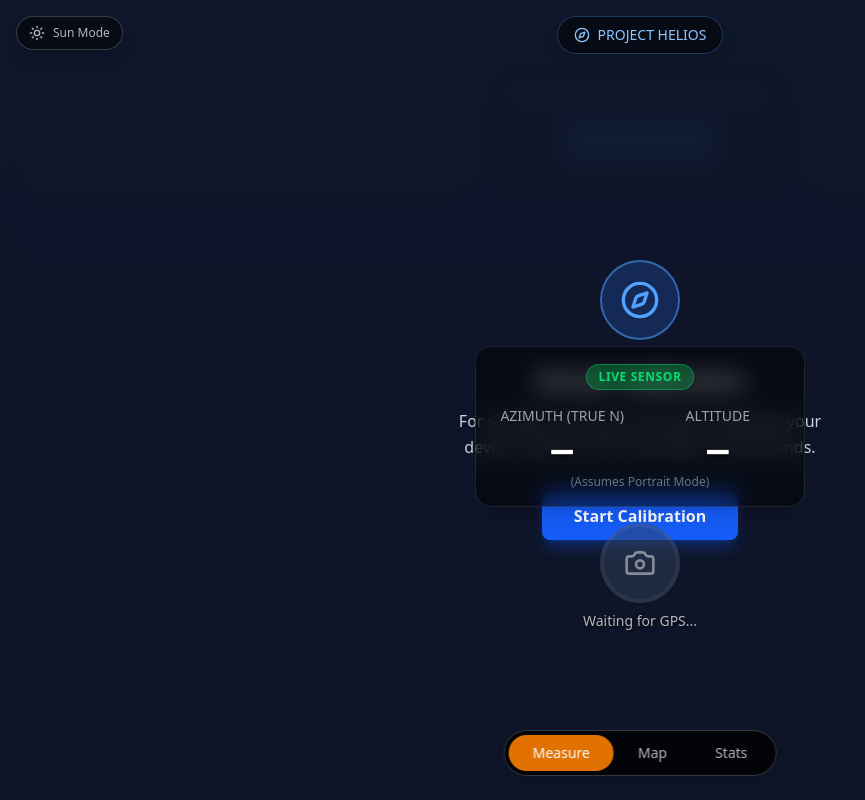
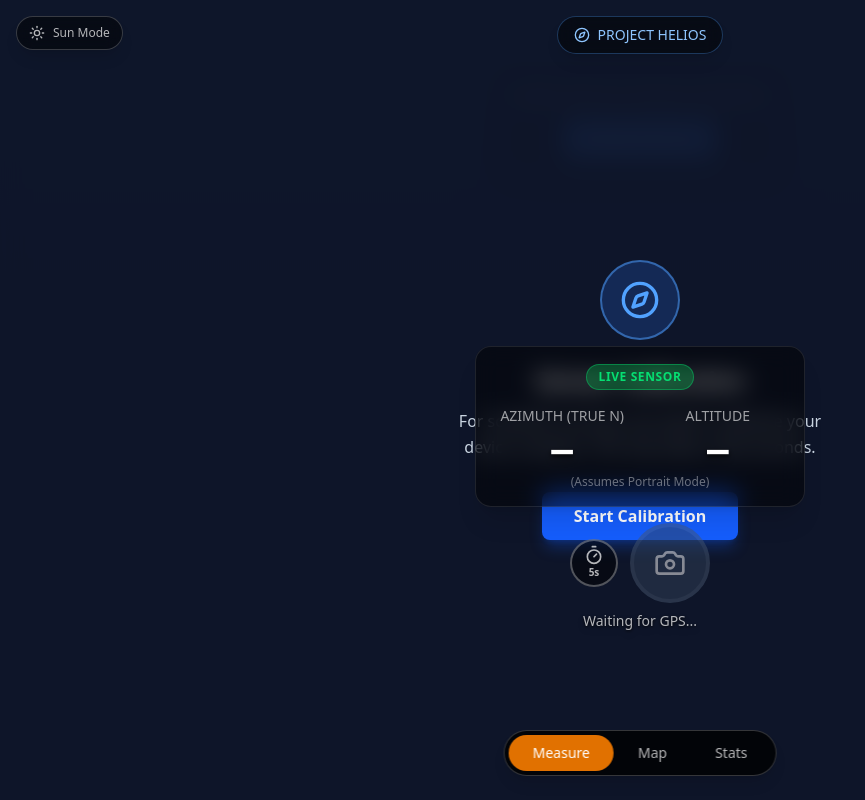
Before and after one commit to time4love/project-helios-client, a React (Vite) app: page / in a window 1280 px wide. Shown: the whole page, without its empty margins (0-865 px from the left). Built offline with nearby package versions, Linux system fonts and the light colour scheme; no server answers.

Commit message:
add capture timer

```diff
--- a/src/features/astronomy/components/SolarTracker.tsx
+++ b/src/features/astronomy/components/SolarTracker.tsx
@@ -1,5 +1,5 @@
-import { useState, useMemo, useEffect, useCallback } from 'react'
-import { Camera, MapPin, Compass, AlertCircle, X, Sun, Glasses } from 'lucide-react'
+import { useState, useMemo, useEffect, useCallback, useRef } from 'react'
+import { Camera, MapPin, Compass, AlertCircle, X, Sun, Glasses, Timer } from 'lucide-react'
 import { useDeviceOrientation } from '@/hooks/useDeviceOrientation'
 import { useGeoLocation } from '@/hooks/useGeoLocation'
 import { fetchSunPosition, saveMeasurement, RateLimitError, type SunPosition } from '@/services/api'
@@ -37,6 +37,43 @@ export function SolarTracker() {
 
   // Sun mode for glare reduction (visual overlay only)
   const [isSunModeActive, setIsSunModeActive] = useState(false)
+
+  // Self-timer for shake-free capture
+  const [isTimerEnabled, setIsTimerEnabled] = useState(false)
+  const [countdown, setCountdown] = useState<number | null>(null)
+
+  // Audio context for countdown beeps (initialized on first user interaction)
+  const audioContextRef = useRef<AudioContext | null>(null)
+
+  // Initialize AudioContext on first user interaction (browser policy)
+  const initAudioContext = useCallback(() => {
+    if (!audioContextRef.current) {
+      audioContextRef.current = new (window.AudioContext || (window as unknown as { webkitAudioContext: typeof AudioContext }).webkitAudioContext)()
+    }
+    return audioContextRef.current
+  }, [])
+
+  // Play a beep sound using Web Audio API
+  const playBeep = useCallback((frequency: number, duration: number) => {
+    const ctx = audioContextRef.current
+    if (!ctx) return
+
+    const oscillator = ctx.createOscillator()
+    const gainNode = ctx.createGain()
+
+    oscillator.connect(gainNode)
+    gainNode.connect(ctx.destination)
+
+    oscillator.frequency.value = frequency
+    oscillator.type = 'sine'
+
+    // Fade out to avoid click
+    gainNode.gain.setValueAtTime(0.3, ctx.currentTime)
+    gainNode.gain.exponentialRampToValueAtTime(0.01, ctx.currentTime + duration / 1000)
+
+    oscillator.start(ctx.currentTime)
+    oscillator.stop(ctx.currentTime + duration / 1000)
+  }, [])
 
   // Normalize raw sensor data to astronomical coordinates
   const normalizedSensor = useMemo(() => {
@@ -197,6 +234,51 @@ export function SolarTracker() {
 
   const dismissError = () => setError(null)
 
+  // Handle capture button click - either immediate or start countdown
+  const handleCaptureClick = () => {
+    // Initialize audio on user gesture (browser policy)
+    initAudioContext()
+
+    if (countdown !== null) {
+      // Cancel ongoing countdown
+      setCountdown(null)
+      return
+    }
+
+    if (isTimerEnabled) {
+      // Start 5-second countdown
+      setCountdown(5)
+    } else {
+      // Immediate capture
+      handleMeasure()
+    }
+  }
+
+  // Countdown timer effect with audio cues
+  useEffect(() => {
+    if (countdown === null) return
+
+    // Play audio cues
+    if (countdown <= 3 && countdown > 0) {
+      // High-pitched beep for 3, 2, 1
+      playBeep(880, 100)
+    } else if (countdown === 0) {
+      // Lower, longer "shutter" sound for capture
+      playBeep(440, 300)
+      // Timer finished - take the shot
+      handleMeasure()
+      setCountdown(null)
+      return
+    }
+
+    // Decrement every second
+    const timer = setTimeout(() => {
+      setCountdown((prev) => (prev !== null ? prev - 1 : null))
+    }, 1000)
+
+    return () => clearTimeout(timer)
+  }, [countdown, playBeep])
+
   // Hidden dev feature: tap header 5 times within 2 seconds to reset calibration
   const handleHeaderTap = () => {
     const now = Date.now()
@@ -237,6 +319,30 @@ export function SolarTracker() {
             <span className="text-amber-200 text-sm font-medium">Place sunglasses over camera lens</span>
           </div>
         </div>
+      )}
+
+      {/* Countdown UI - top center number + border flash (doesn't block view) */}
+      {countdown !== null && (
+        <>
+          {/* Flashing red border around screen */}
+          <div
+            className="fixed inset-0 z-[55] pointer-events-none border-4 border-red-500 animate-pulse"
+            style={{
+              boxShadow: 'inset 0 0 30px rgba(239, 68, 68, 0.4)',
+            }}
+          />
+          {/* Countdown number at top center */}
+          <div className="fixed top-20 left-1/2 -translate-x-1/2 z-[60] pointer-events-none">
+            <span
+              className="text-5xl font-bold text-red-500 drop-shadow-lg animate-pulse"
+              style={{
+                textShadow: '0 0 20px rgba(239, 68, 68, 0.6), 0 2px 10px rgba(0,0,0,0.8)',
+              }}
+            >
+              {countdown}
+            </span>
+          </div>
+        </>
       )}
 
       {/* Sun Mode Toggle Button - top left corner */}
@@ -388,16 +494,38 @@ export function SolarTracker() {
         {/* Guidance HUD */}
         {guidance && <GuidanceHUD guidance={guidance} isNightMode={!!isNightMode} isSunMode={isSunModeActive} />}
 
-        {/* Capture Button - Always enabled when sensors ready, with inviting pulse */}
-        {/* When sun mode is active, use high-contrast cyan color for visibility */}
+        {/* Capture Controls - Timer toggle + Capture button */}
+        <div className="flex items-center gap-3">
+          {/* Timer Toggle Button */}
           <button
-          onClick={handleMeasure}
+            onClick={() => setIsTimerEnabled((prev) => !prev)}
+            disabled={countdown !== null}
+            className={`
+              w-12 h-12 rounded-full border-2 flex flex-col items-center justify-center
+              transition-all duration-200 cursor-pointer
+              ${isTimerEnabled
+                ? 'bg-blue-600 border-blue-400 text-white shadow-lg shadow-blue-500/40'
+                : 'bg-black/50 border-white/30 text-white/70 hover:border-white/50'
+              }
+              ${countdown !== null ? 'opacity-50 cursor-not-allowed' : ''}
+            `}
+            title={isTimerEnabled ? 'Timer enabled (5s)' : 'Enable 5s timer'}
+          >
+            <Timer className="w-5 h-5" />
+            <span className="text-[10px] font-bold">5s</span>
+          </button>
+
+          {/* Main Capture Button */}
+          <button
+            onClick={handleCaptureClick}
             disabled={!canCapture || isCapturing}
             className={`
               w-20 h-20 rounded-full border-4 flex items-center justify-center
               transition-all duration-200 cursor-pointer
               ${
-              canCapture && !isCapturing
+                countdown !== null
+                  ? 'bg-red-500 border-red-300 hover:bg-red-400 shadow-lg shadow-red-500/50'
+                  : canCapture && !isCapturing
                     ? isSunModeActive
                       ? 'bg-cyan-500 border-cyan-300 hover:bg-cyan-400 hover:scale-105 active:scale-95 shadow-lg shadow-cyan-500/50 animate-pulse'
                       : guidance?.fullyLocked
@@ -409,12 +537,18 @@ export function SolarTracker() {
           >
             {isCapturing ? (
               <div className="w-6 h-6 border-2 border-white border-t-transparent rounded-full animate-spin" />
+            ) : countdown !== null ? (
+              <X className="w-8 h-8 text-white" />
             ) : (
               <Camera className={`w-8 h-8 ${isSunModeActive ? 'text-black' : 'text-white'}`} />
             )}
           </button>
+        </div>
+
         <p className="text-white/70 text-sm mt-2 drop-shadow-md" style={{ textShadow: '0 1px 3px rgba(0,0,0,0.9)' }}>
-          {!coordinates
+          {countdown !== null
+            ? 'Tap to cancel'
+            : !coordinates
               ? 'Waiting for GPS...'
               : !permissionGranted
               ? 'Enable sensors first'
```
Lines whose indentation alone changed are shown as unchanged.
